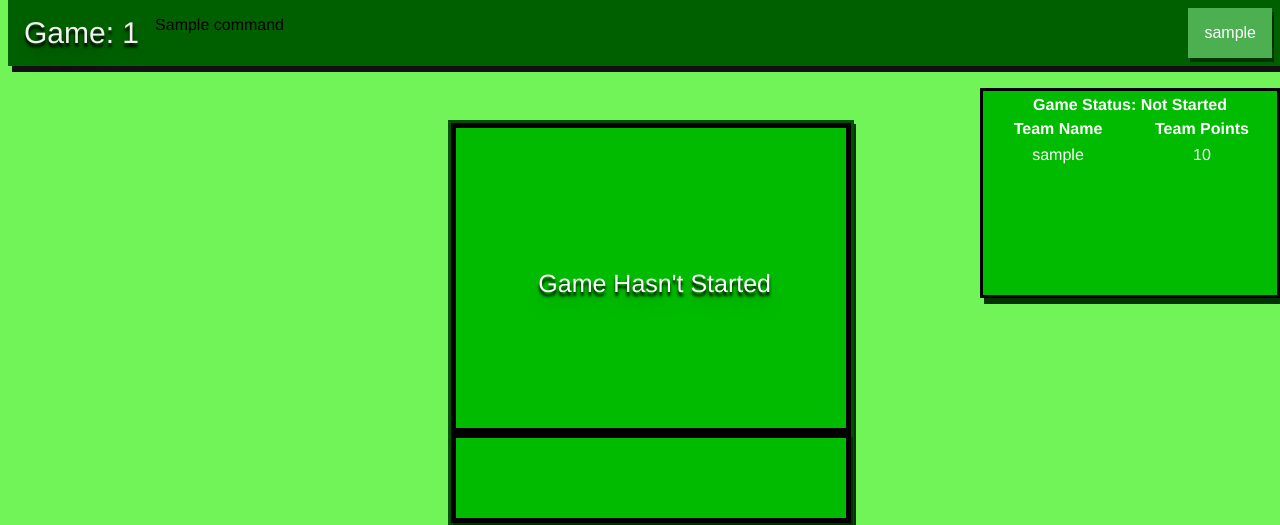
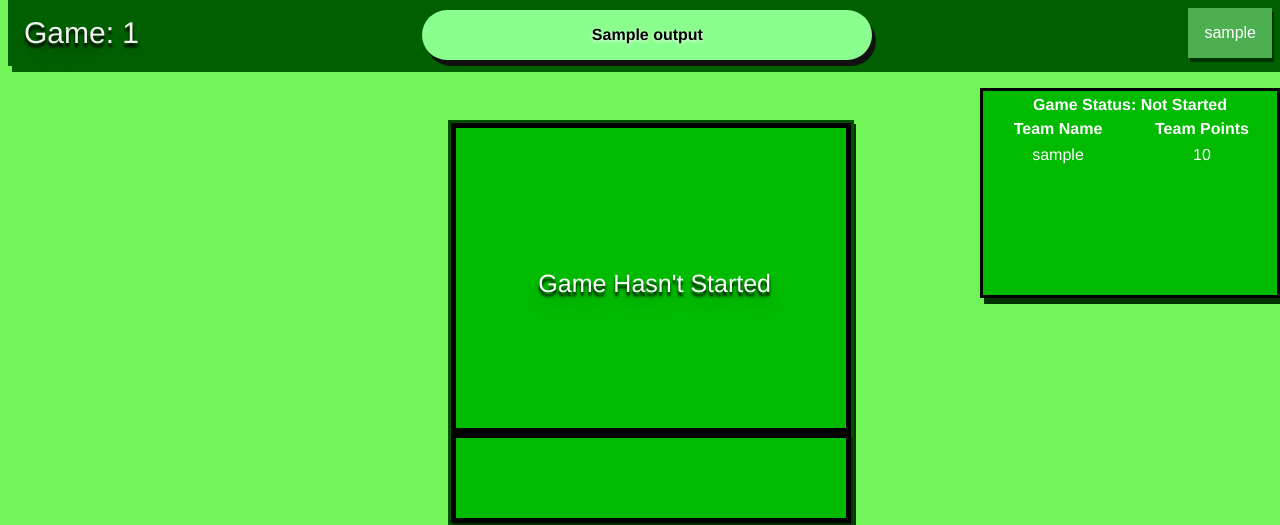
Before and after one commit to holyzala/CS361, a Django app: template project/templates/teamPage.html in a window 1280 px wide. Shown: the top 525 px of the page. Run offline with Django 3.2, Linux system fonts and the light colour scheme; tables that the repository leaves empty hold one stand-in row (values such as "Sample post"); the template is opened without the code that fills it: values that come from a table or form of the project are taken from there, most other values are stand-ins (such as "Sample title", 1, 10 or a date in 2020).

Commit message:
Added output bar that overlays the nav bar

```diff
--- a/project/eScavenge/static/style.css
+++ b/project/eScavenge/static/style.css
@@ -8,9 +8,25 @@ body {
     position: fixed;
     top: 0;
     width: 100%;
-    box-shadow: 4px 6px #111111;
+    box-shadow: 4px 6px #006000;
 }
 
+.outputBox{
+    font-weight: bold;
+    color: black;
+    text-align: center;
+    text-shadow: 0px 1px 3px rgba(255, 255, 255, 1.0),
+    0px 1px 13px rgba(255, 255, 255, 0.1),
+    0px 8px 23px rgba(255, 255, 255, 0.1);
+    background-color: #8aff8e;
+    box-shadow: 4px 6px #111111;
+    border-radius: 25px;
+    position: fixed;
+    top: 10px;
+    left: 33%;
+    height: 50px;
+    width: 450px;
+}
 .eScavenge {
     font-family: Helvetica;
     border-radius: 20px;
@@ -124,19 +140,6 @@ body {
     width: 385px;
 }
 
-p.landmarkname {
-    font-size: 25px;
-    color: white;
-
-}
-
-p.landmarkclue {
-    color: white;
-}
-
-p.landmarkquestion {
-    color: white;
-}
 
 .userInteraction {
     height: 80px;
@@ -170,6 +173,7 @@ p.landmarkquestion {
     width: 390px;
     height: 300px;
     border: 5px solid black;
+
 }
 
 table.leaderboard {
--- a/project/templates/basic.html
+++ b/project/templates/basic.html
@@ -11,12 +11,16 @@
 <body>
 <div class="Nav-Bar">
     {% block Nav-Bar %}
+    {% block output %}
+    {% endblock %}
     {% endblock %}
 </div>
 <div class="dropdown">
     {% block dropdown %}
     {% endblock %}
 </div>
+
+
 <div class="command-box">
     {% block command-box %}
     {% endblock %}
--- a/project/templates/teamPage.html
+++ b/project/templates/teamPage.html
@@ -4,10 +4,13 @@
 {% block title %} Team: {{ team.username }} {% endblock %}
 {% block Nav-Bar %}
     <a class="eScavenge">Game: {{ team.game_id }}</a>
-    <p>{{ command }}</p>
+    {% block output %}
+        <div class="outputBox">
+        <p style="position: relative; bottom: 0px;">{{ output }}</p>
+        </div>
+    {% endblock %}
 {% endblock %}
 {% block dropdown %}
-
     <div class="dropdown">
         <button class="dropbtn">{{ team.username }}</button>
         <div class="dropdown-content">
@@ -21,25 +24,25 @@
                 <br>
                 <input type="submit" id="splashSubmitButton" name=changeteam value="Submit">
                 <input type="submit" id="logoutbutton" name=logoutbutton value="Log Out">
-                <p>{{ output }}</p>
             </form>
         </div>
     </div>
 {% endblock %}
+
 {% block command-box %}
     <div class="gameInfo">
     {% if team.game.ended %}
         <p style="color:white; text-align: center; font-size: 25px;">Final Game Stats</p>
         <p style="color:white; text-align: center; font-size: 15px;">Points: {{ team.points }}</p>
-        <p style="color:white; text-align: center; font-size: 15px;">Total Time: {{ teamhistory | total_time | remove_milliseconds }}</p>
+        <p style="text-align:center; position: absolute; bottom: 25%; right: 35%; color:white;">Total Time: {{ teamhistory | total_time | remove_milliseconds }}</p>
     {% elif team.game.started %}
         {% if team.current_landmark %}
-        <p class="landmarkname">{{ team.current_landmark.name }}
-        <p class="landmarkclue">{{ team.current_landmark.clue }}
-        <p class="landmarkquestion">{{ team.current_landmark.question }}
-        <p style="color:white; position:absolute; bottom:25%; right: 35%">Total Time: {{ teamhistory | total_time | remove_milliseconds }}</p>
+        <p style="padding: 10px; color: white">Question <br>{{ team.current_landmark.question }}</p>
+        <p style="padding: 10px; color: white">Clue <br>{{ team.current_landmark.clue }}</p>
+        <p style="text-align:center; position: absolute; bottom: 25%; right: 35%; color:white;">Total Time: {{ teamhistory | total_time | remove_milliseconds }}</p>
             {% else %}
-            <p style="color:white; text-align: center; font-size: 25px;">Final Landmark Answered</p>
+            <p style="color:white; text-align: center; font-size: 25px; padding: 100px">Final Landmark Answered</p>
+            <p style="text-align:center; position: absolute; bottom: 25%; right: 35%; color:white;">Total Time: {{ teamhistory | total_time | remove_milliseconds }}</p>
             {% endif %}
     {% else %}
         <p style="color:white; font-size: 25px; position: absolute; right: 20%; bottom: 50%">Game Hasn't Started</p>
@@ -49,6 +52,7 @@
         {% if team.game.started %}
         <form action="/teamPage/" method="post">
             {% csrf_token %}
+            {% if team.current_landmark != None %}
             <input type="text" id="commandline" name="commandline">
             <input type="submit" id="answerQuestion" name="answerQuestion" value="Answer Question">
         </form>
@@ -56,6 +60,7 @@
             {% csrf_token %}
             <input type="submit" id="quitQuestion" name="quitQuestion" value="Quit Question">
         </form>
+             {% endif %}
             {% elif team.game.ended %}
             <p style="color:white; text-align: center; font-size: 25px;">Game Over!</p>
         {% endif %}
```
Also changed, not shown: project/eScavenge/CLI.py (+7 -7 lines), project/eScavenge/views.py (+6 -4 lines).
